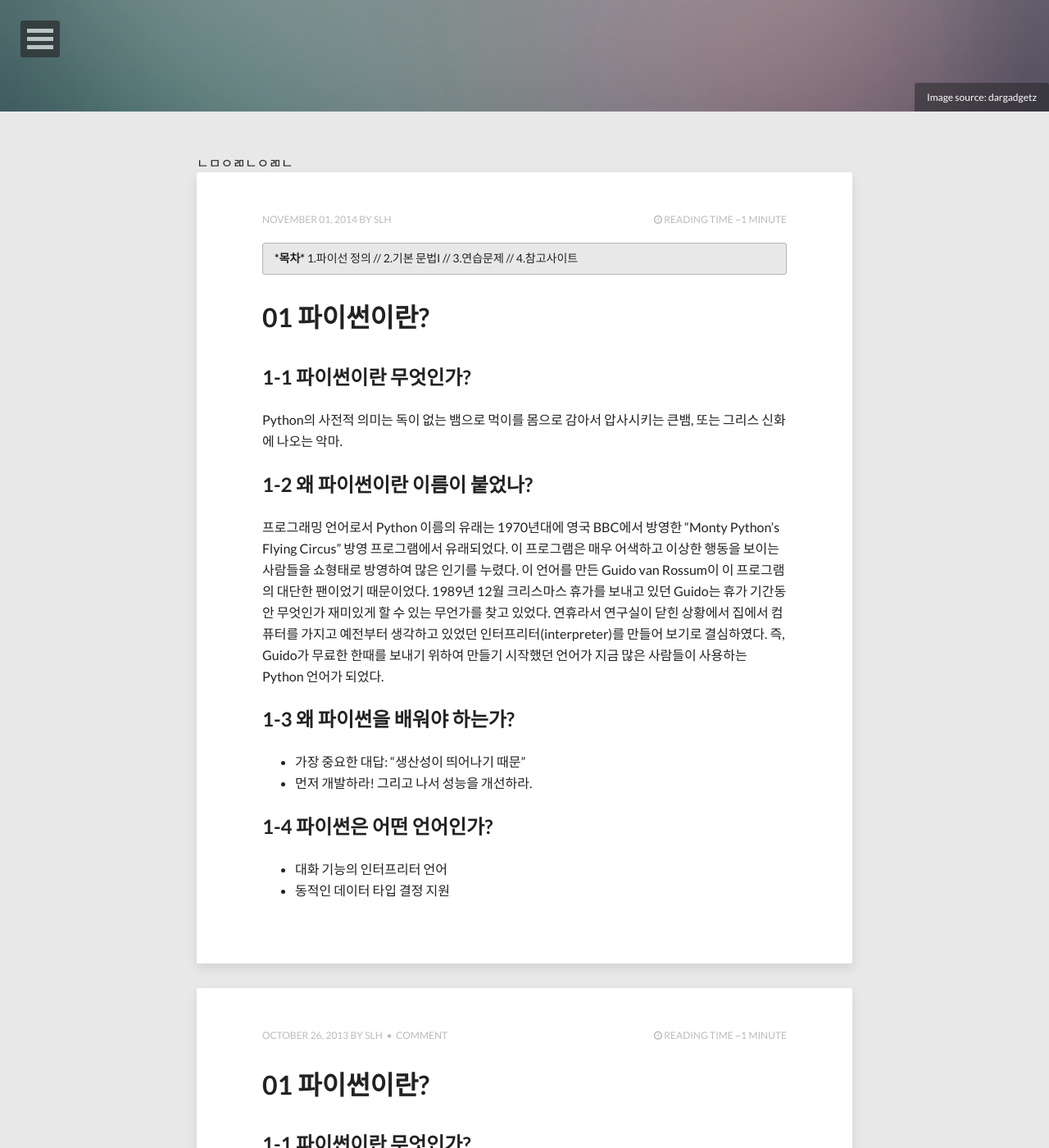
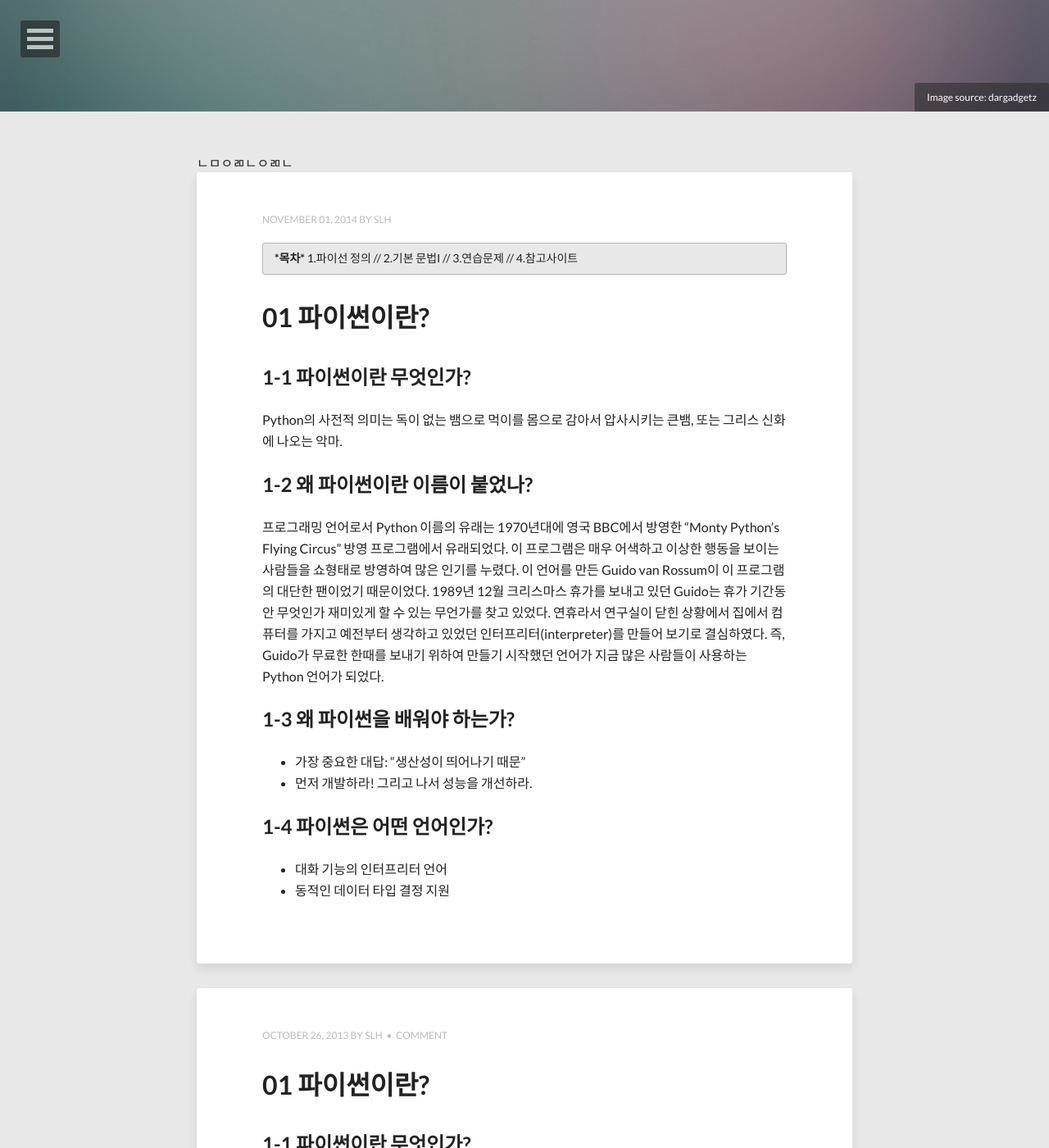
Before and after one commit to geoncheollee/geonblog, a Jekyll site: the page built from index.html, in a window 1280 px wide and 1400 px high, scrolled down 264 px. Shown: the whole window at 82% size. Built offline with Jekyll 4.4.1, drawn with Linux system fonts in a browser that asks for light colours; nearby versions of some CDN libraries; the list of posts is cut into pages by our own code; comment, search, counter and statistics services are not loaded; some of the changed text lies outside the part shown.

Commit message:
20141101_hong

```diff
--- a/index.html
+++ b/index.html
@@ -14,14 +14,14 @@ image:
   <header>
     <div class="entry-meta">
       <span class="entry-date date published updated"><time datetime="{{ post.date | date_to_xmlschema }}"><a href="{{ site.url }}{{ post.url }}">{{ post.date | date: "%B %d, %Y" }}</a></time></span><span class="author vcard"><span class="fn"><a href="{{ site.url }}/about/" title="About {{ site.owner.name }}">{{ site.owner.name }}</a></span></span>{% if site.disqus_shortname and post.comments %}&nbsp; &bull; &nbsp;<span class="entry-comments"><a href="{{ site.url }}{{ post.url }}#disqus_thread">Comment</a></span>{% endif %}
-      {% if site.reading_time %}
+      <!-- {% if site.reading_time %}
       <span class="entry-reading-time pull-right">
         <i class="fa fa-clock-o"></i>
         {% assign readtime = post.content | number_of_words | divided_by:site.words_per_minute %}
         Reading time ~{% if readtime <= 1 %}1 minute{% else %}{{ readtime }} minutes{% endif %}
       </span><!-- /.entry-reading-time -->
-      {% endif %}
-    </div><!-- /.entry-meta -->
+      <!-- {% endif %}
+    </div>-->  <!-- /.entry-meta -->
     <!-- {% if post.link %}
       <h1 class="entry-title"><a href="{{ site.url }}{{ post.url }}" rel="bookmark" title="{{ post.title }}"><i class="fa fa-angle-double-right"></i></a> <a href="{{ post.link }}">{{ post.title }}</a></h1>
     {% else %}
```
